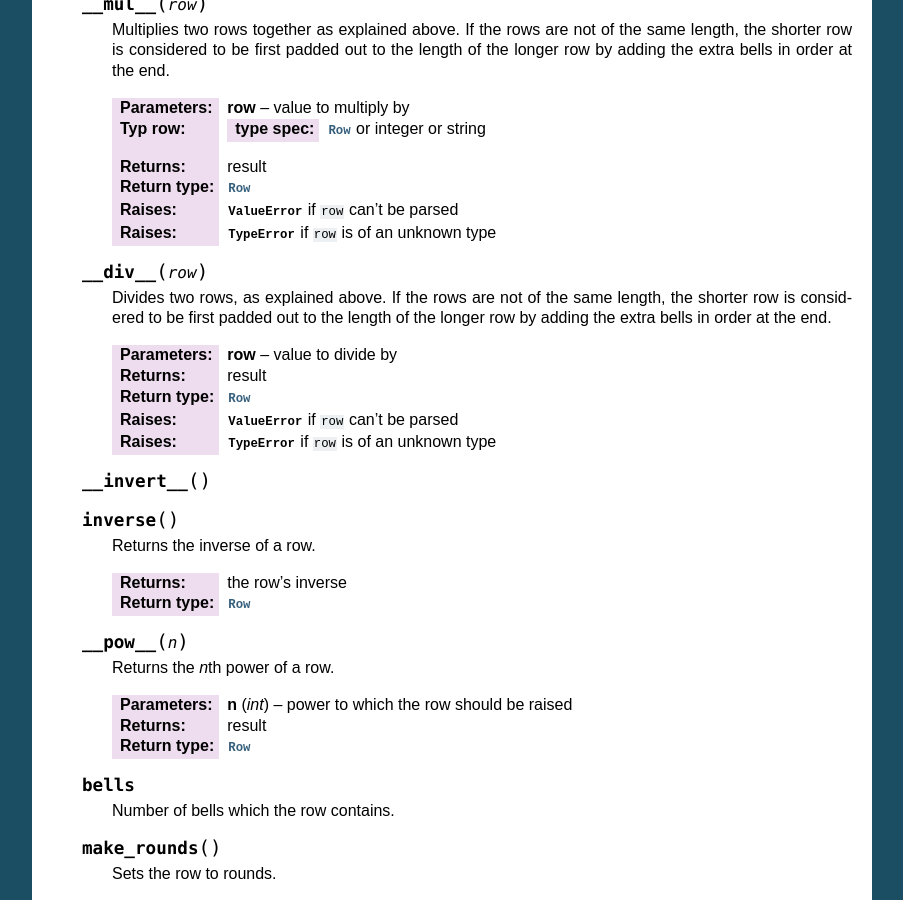
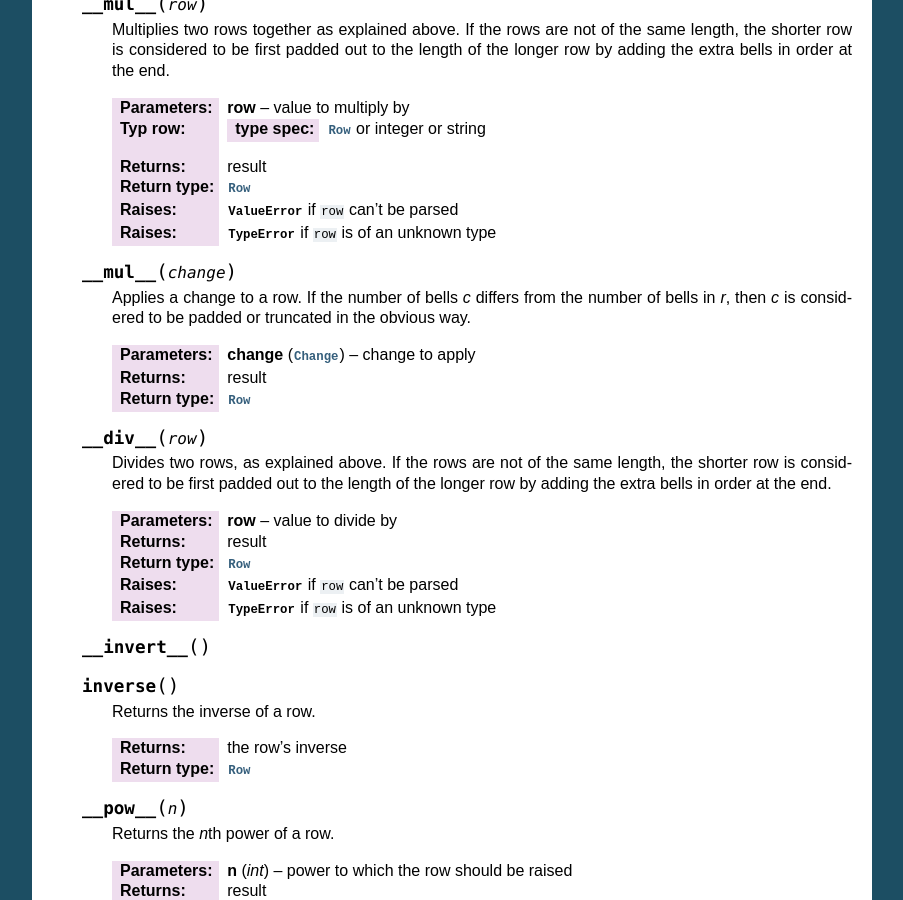
Before and after one commit to ringing-lib/ringing-lib-python, a Sphinx documentation site: the page built from docs/source/classes/row.rst, in a window 1280 px wide and 900 px high, scrolled down 2096 px. Shown: the whole window, without its empty margins (198-1101 px from the left). Built offline with Sphinx 7.4.7, drawn with Linux system fonts in a browser that asks for light colours.

Commit message:
Completed Row × Change multiplication and updated documentation

```diff
--- a/docs/source/classes/row.rst
+++ b/docs/source/classes/row.rst
@@ -129,6 +129,17 @@ The Row Class
       :raises: :exc:`ValueError` if ``row`` can't be parsed
       :raises: :exc:`TypeError` if ``row`` is of an unknown type
 
+   .. method:: __mul__(change)
+
+      Applies a change to a row. If the number of bells *c* differs from the
+      number of bells in *r*\ , then *c* is considered to be padded or truncated
+      in the obvious way.
+
+      :param change: change to apply
+      :type change: :class:`Change`
+      :return: result
+      :rtype: :class:`Row`
+
    .. method:: __div__(row)
 
       Divides two rows, as explained above. If the rows are not of the same
```
Also changed, not shown: 1 other file.
